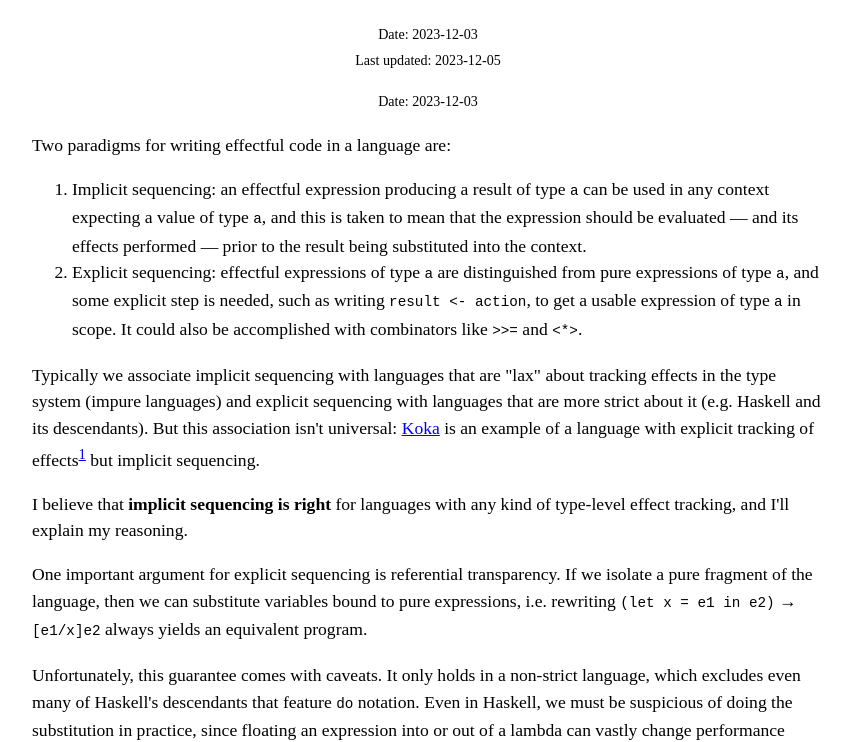
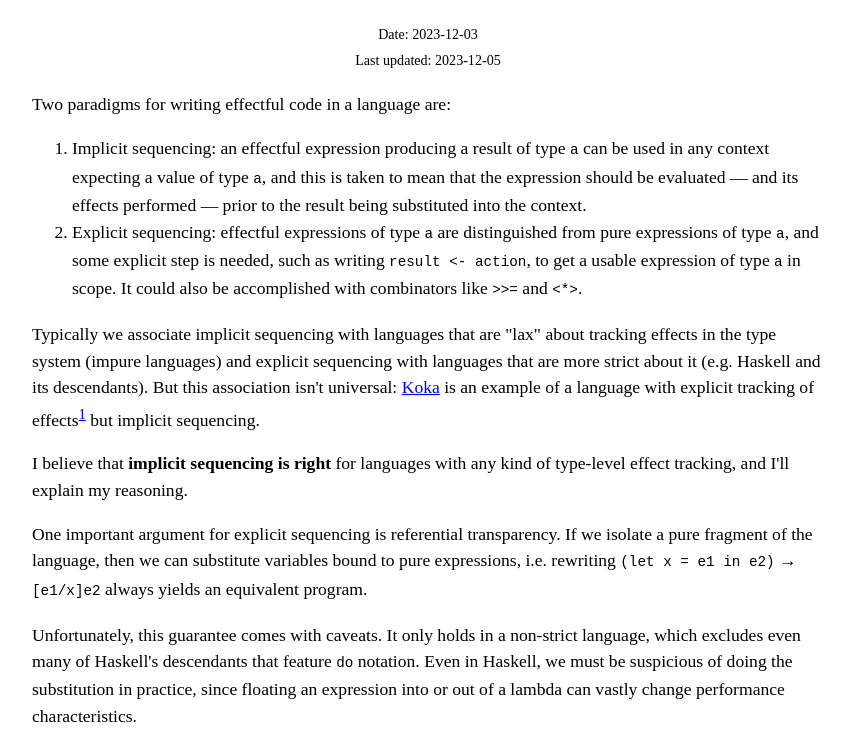
Before and after one commit to pithlessly/pithlessly.github.io, a plain HTML site: page donotation.html in a window 1280 px wide. Shown: the part 69-811 px from the top of the page, without its empty margins (212-1064 px from the left). Drawn offline with Linux system fonts and the light colour scheme.

Commit message:
(`do` notation) remove duplicate date

```diff
--- a/donotation.html
+++ b/donotation.html
@@ -13,7 +13,6 @@ h1 { line-height: 1.1em; }
 <body>
   <h1>Against <code>do</code> notation</h1>
   <p class="date">Date: 2023-12-03<br/>Last updated: 2023-12-05</p>
-  <p class="date">Date: 2023-12-03</p>
 
   <p>Two paradigms for writing effectful code in a language are:</p>
 
```
